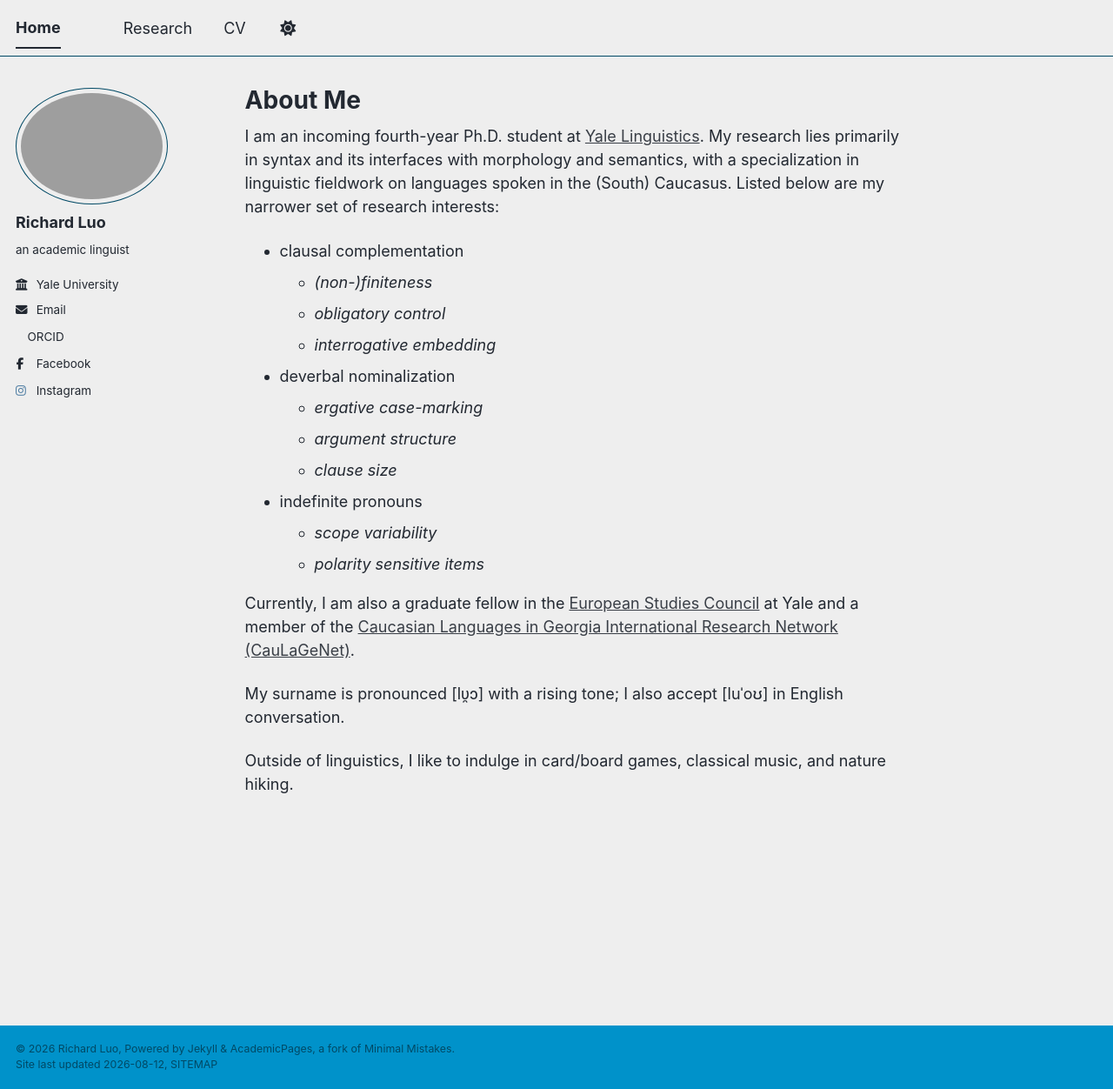
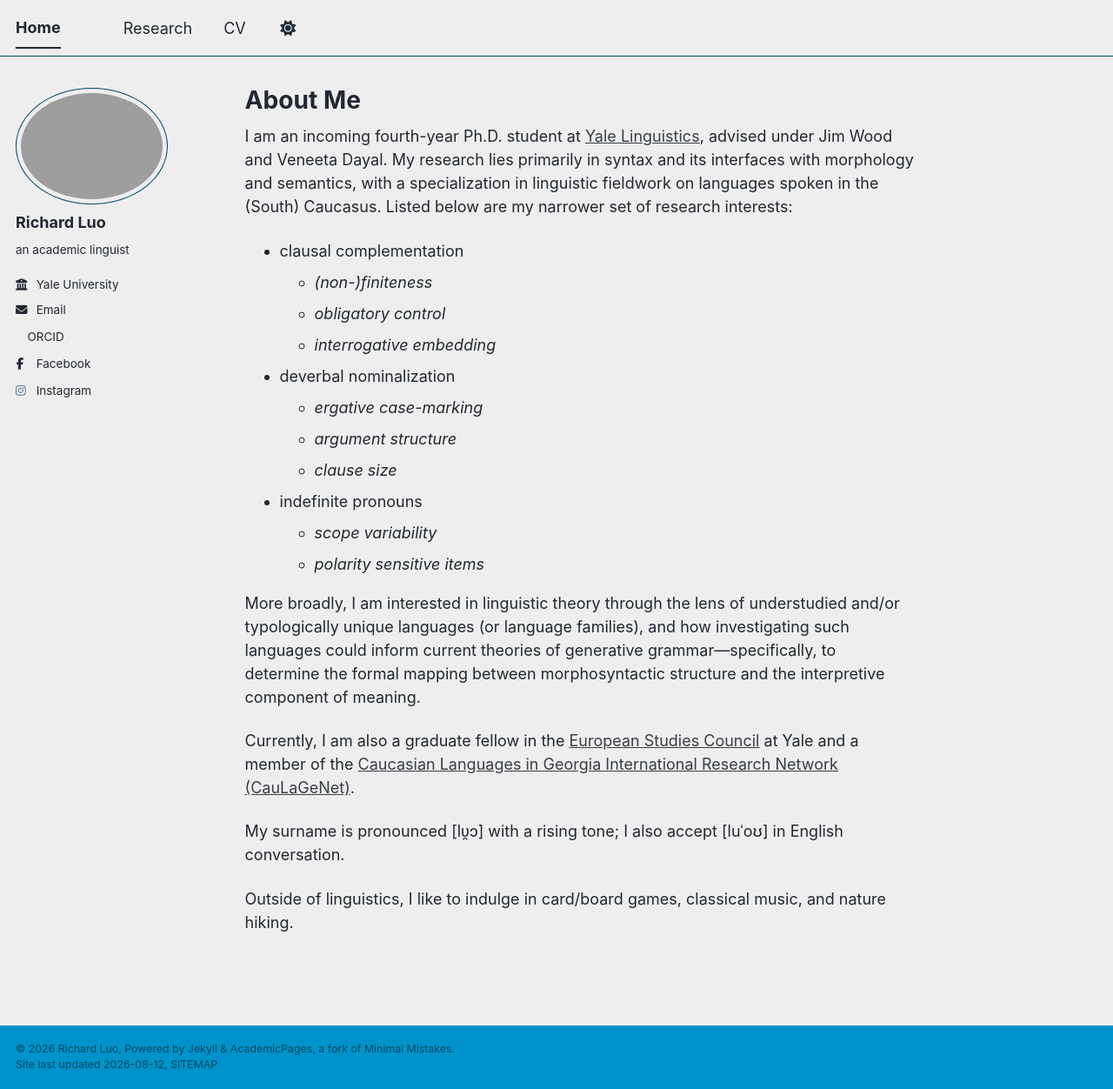
Before and after one commit to RichardMaS/richardmas.github.io, a Jekyll site: the page built from _pages/about.md, in a window 1280 px wide and 1252 px high. Shown: the whole window at 87% size. Built offline with Jekyll 4.4.1, drawn with Linux system fonts in a browser that asks for light colours; a style sheet for code colours, icons or effects is not loaded.

Commit message:
add research page

```diff
--- a/_pages/about.md
+++ b/_pages/about.md
@@ -7,7 +7,7 @@ redirect_from:
   - /about.html
 ---
 
-I am an incoming fourth-year Ph.D. student at [Yale Linguistics](https://ling.yale.edu/). My research lies primarily in syntax and its interfaces with morphology and semantics, with a specialization in linguistic fieldwork on languages spoken in the (South) Caucasus. Listed below are my narrower set of research interests:
+I am an incoming fourth-year Ph.D. student at [Yale Linguistics](https://ling.yale.edu/), advised under Jim Wood and Veneeta Dayal. My research lies primarily in syntax and its interfaces with morphology and semantics, with a specialization in linguistic fieldwork on languages spoken in the (South) Caucasus. Listed below are my narrower set of research interests:
 
 - clausal complementation
     * *(non-)finiteness*
@@ -23,6 +23,8 @@ I am an incoming fourth-year Ph.D. student at [Yale Linguistics](https://ling.ya
     * *polarity sensitive items*
 <!-- Others: relativization, degrees, (un)conditionals -->
 
+More broadly, I am interested in linguistic theory through the lens of understudied and/or typologically unique languages (or language families), and how investigating such languages could inform current theories of generative grammar---specifically, to determine the formal mapping between morphosyntactic structure and the interpretive component of meaning.
+
 Currently, I am also a graduate fellow in the [European Studies Council](https://macmillan.yale.edu/europe/person/richard-luo) at Yale and a member of the [Caucasian Languages in Georgia International Research Network (CauLaGeNet)](https://sites.google.com/view/caulagenet/home).
 
 My surname is pronounced \[lυ̯ɔ\] with a rising tone; I also accept \[luˈoʊ\] in English conversation.
--- a/_pages/research.html
+++ b/_pages/publications.html
@@ -1,7 +1,7 @@
 ---
 layout: archive
-title: "Research"
-permalink: /research/
+title: "Publications"
+permalink: /publications/
 author_profile: true
 ---
 
@@ -10,8 +10,6 @@ author_profile: true
 {% endif %}
 
 {% include base_path %}
-
-To be added!
 
 <!-- New style rendering if publication categories are defined -->
 {% if site.publication_category %}
```
Also changed, not shown: _pages/research.md (added, +9 -0 lines).
